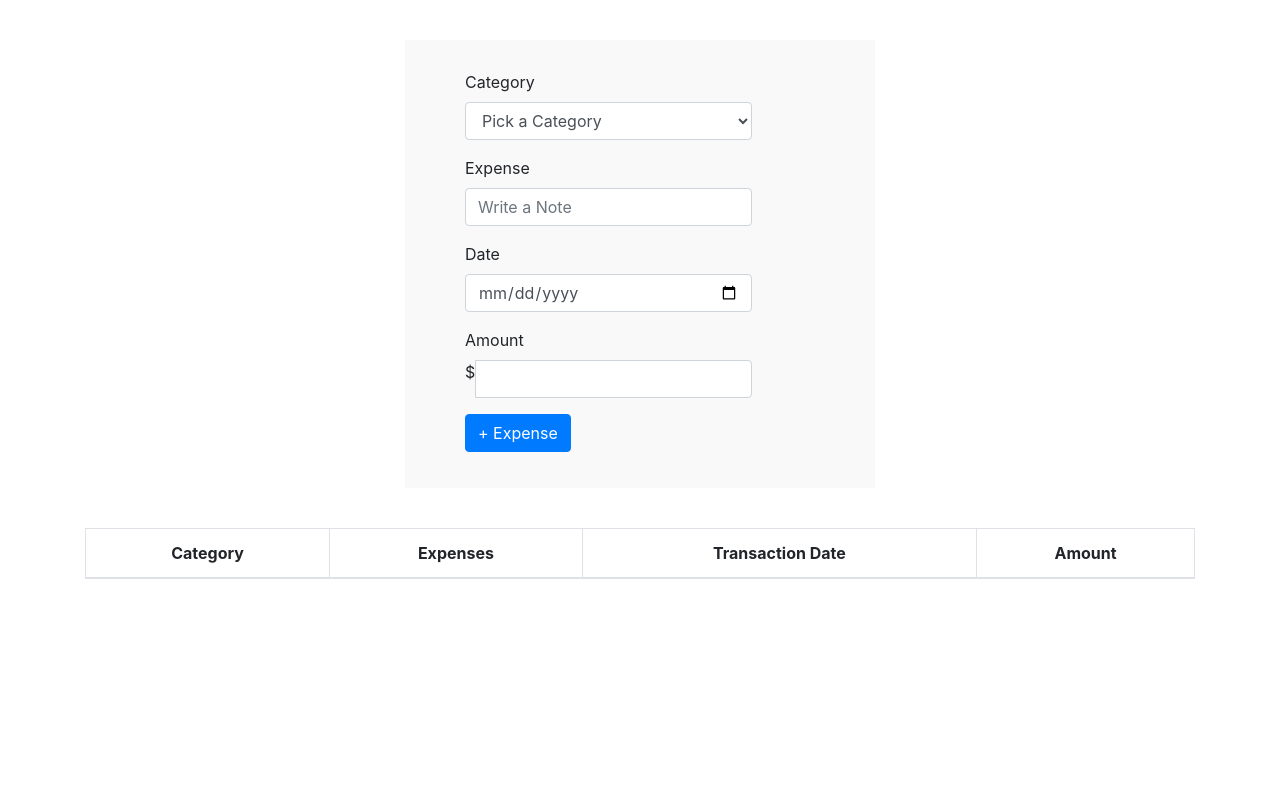
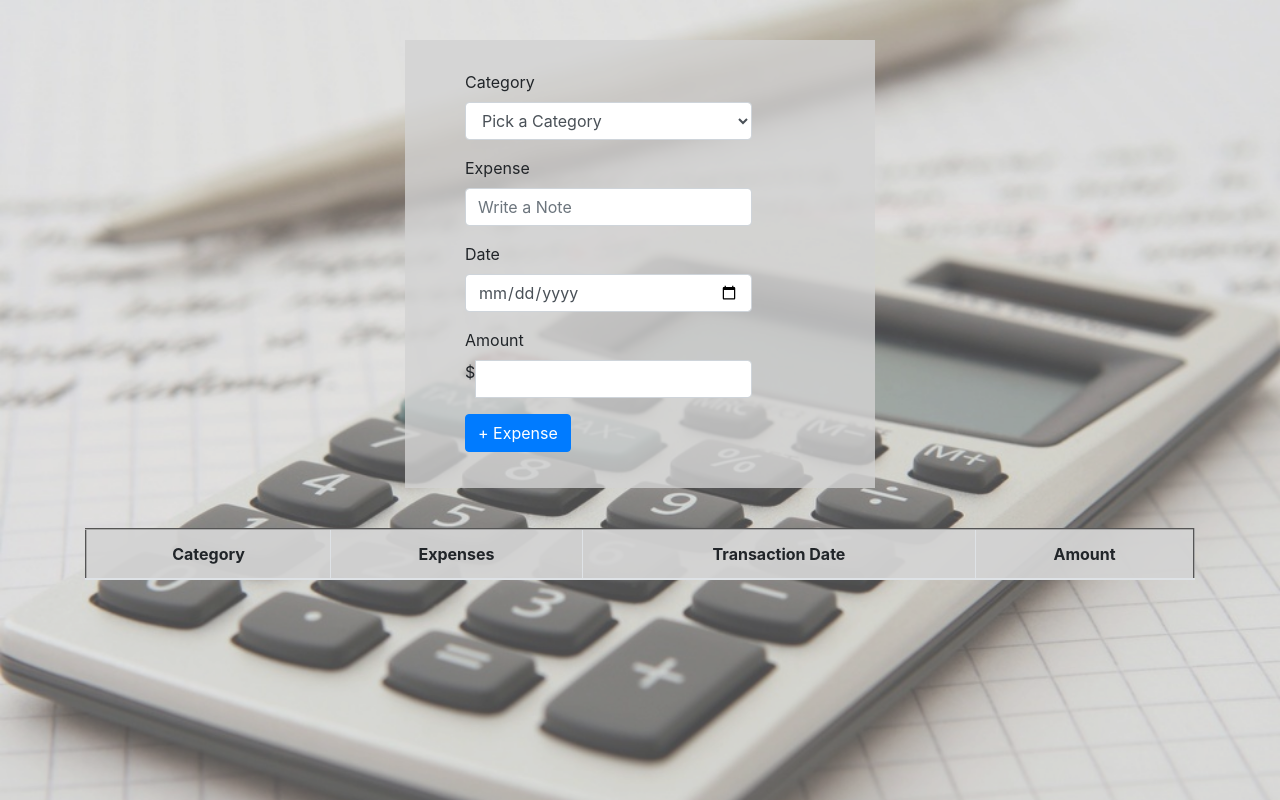
Before and after one commit to xmichelle/expense-tracker, a website: page public/index.html in a window 1280 px wide. Drawn offline with nearby package versions, Linux system fonts and the light colour scheme; no server answers.

Commit message:
Styled the page. #2

```diff
--- a/public/index.html
+++ b/public/index.html
@@ -9,7 +9,7 @@
   <title>Expense Tracker</title>
 </head>
 <body>
-  <!-- <img class="background" src="images/background.jpg"/> -->
+  <img class="background" src="images/background2-dark.jpg"/>
   <div class="container">
     <form class="form-horizontal" id="expense-form">
       <div class="form-group">
--- a/public/styles.css
+++ b/public/styles.css
@@ -1,6 +1,7 @@
 
-/*
+
 .background {
+  z-index: -100;
   min-height: 100%;
   width: 100%;
   height: auto;
@@ -12,7 +13,6 @@
   left: 0;
   right: 0;
 }
-*/
 
 #expense-form {
   margin: 0 auto;
@@ -21,15 +21,16 @@
   top: 40px;
   width: 470px;
   box-sizing: border-box;
-  background: rgba(211, 211, 211, 0.15);
+  background: rgba(211, 211, 211, 0.8);
 }
 
 th,
 td {
   text-align: center;
-  opacity: 1 !important;
 }
 
 #expense-table {
   margin-top: 80px;
+  background-color: rgba(211, 211, 211, 0.95);
+  border: 2px outset darkgrey;
 }
```
Also changed, not shown: public/images/background.jpg (deleted), public/images/background2-dark.jpg (added).
